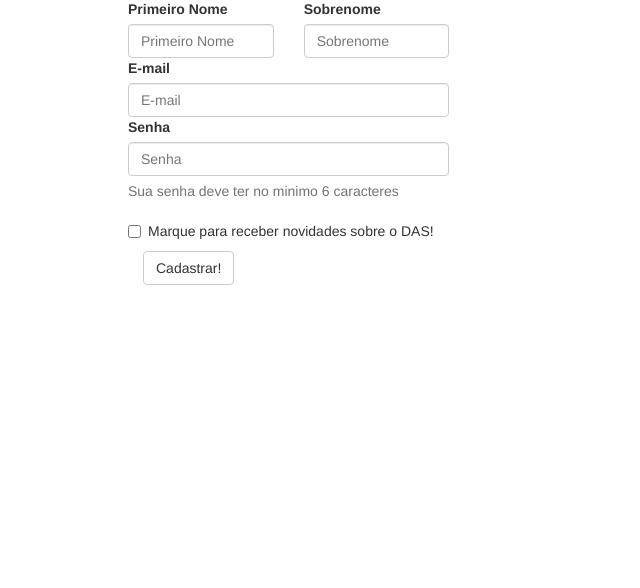
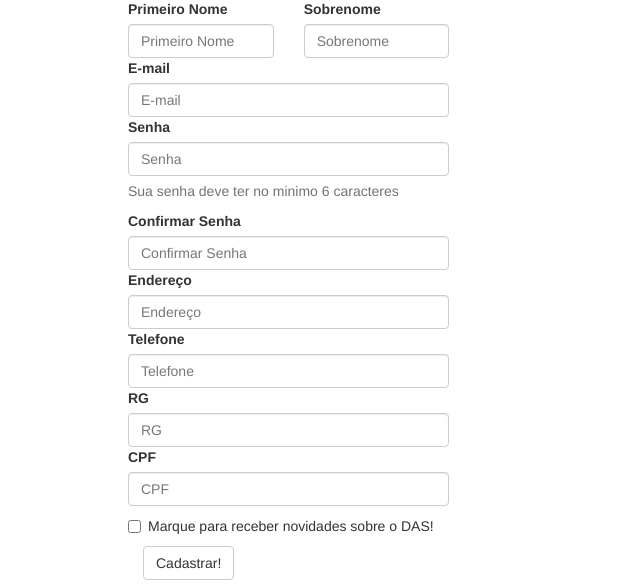
Before and after one commit to paulomoreno/DAS, a Django app: template templates/main/cliente/cadastro.html in a window 1280 px wide. Shown: the part 212-800 px from the top of the page, without its empty margins (0-640 px from the left). Run offline with Django 3.2, Linux system fonts and the light colour scheme; the template is opened without the code that fills it, so the values that code supplies are empty; some libraries are stand-ins or nearby versions.

Commit message:
Cadastro de clientes funcionando, e ajustes no estilo da mensagem de erro

```diff
--- a/static/css/style.css
+++ b/static/css/style.css
@@ -22,7 +22,7 @@
 
 .msg_padding{
 	width: 100%;
-	height: 30px;
+	height: 27px;
 	background-color: transparent;
 }
 
@@ -65,4 +65,5 @@
 .msg_bg_success h3, .msg_bg_error h3, .msg_bg_info h3, .msg_bg_40 h3, .msg_bg_25 h3, .msg_bg_20 h3{
 	font-weight: 300;
 	font-size: 12pt;
+	margin: 0;
 }
--- a/templates/main/cliente/cadastro.html
+++ b/templates/main/cliente/cadastro.html
@@ -7,7 +7,8 @@
 
 {% block conteudo %}
 <h1>Cadastro de novo usuario:</h1>
-<form role="form" action="{% url 'registrar_cliente' %}">
+<form role="form" action="{% url 'registrar_cliente' %}" method="post">
+  {% csrf_token %}
   <div class="row">
   	<div class="form-group">
 		<div class="col-md-2" >
@@ -40,6 +41,55 @@
   	</div>
   </div>
 
+  <div class="row">
+    <div class="form-group">
+    <div class ="col-md-4">
+        <label for="userPassword">Confirmar Senha</label>
+        <input type="password" class="form-control"id="passwordInput" placeholder="Confirmar Senha" name="confirmar_senha">
+    </div>
+    </div>
+  </div>
+
+  <div class="row">
+    <div class="form-group">
+    <div class ="col-md-4">
+        <label for="userPassword">Endereço</label>
+        <input type="text" class="form-control"id="" placeholder="Endereço" name="endereco">
+    </div>
+    </div>
+  </div>
+
+
+  <div class="row">
+    <div class="form-group">
+    <div class ="col-md-4">
+        <label for="userPassword">Telefone</label>
+        <input type="text" class="form-control"id="" placeholder="Telefone" name="telefone">
+    </div>
+    </div>
+  </div>
+
+
+  <div class="row">
+    <div class="form-group">
+    <div class ="col-md-4">
+        <label for="userPassword">RG</label>
+        <input type="text" class="form-control"id="" placeholder="RG" name="rg">
+    </div>
+    </div>
+  </div>
+
+
+  <div class="row">
+    <div class="form-group">
+    <div class ="col-md-4">
+        <label for="userPassword">CPF</label>
+        <input type="text" class="form-control"id="" placeholder="CPF" name="cpf">
+    </div>
+    </div>
+  </div>
+
+
   <div class="checkbox">
     <label>
       <input type="checkbox" name="novidades" value="sim"> Marque para receber novidades sobre o DAS!
```
Also changed, not shown: main/models.py (+3 -6 lines), main/views.py (+82 -7 lines).
